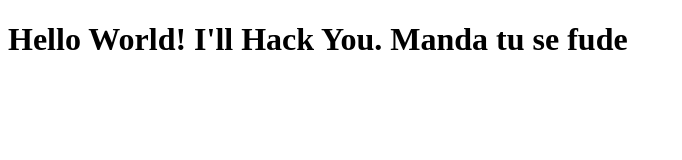
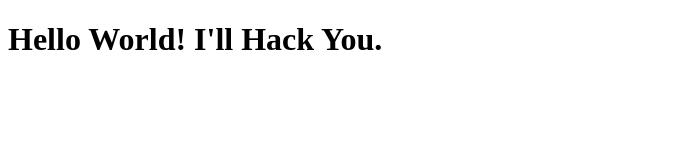
Before and after one commit to VictorC0rrea/FirstProject, a plain HTML site: page index.html in a window 1280 px wide. Shown: the whole page, without its empty margins (0-682 px from the left). Drawn offline with Linux system fonts and the light colour scheme.

Commit message:
Correções

```diff
--- a/index.html
+++ b/index.html
@@ -6,6 +6,6 @@
     <title>Banco do Brasil Hacking</title>
 </head>
 <body>
-    <h1>Hello World! I'll Hack You. Manda tu se fude</h1>
+    <h1>Hello World! I'll Hack You.</h1>
 </body>
 </html>
```
